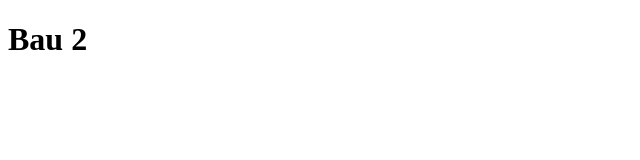
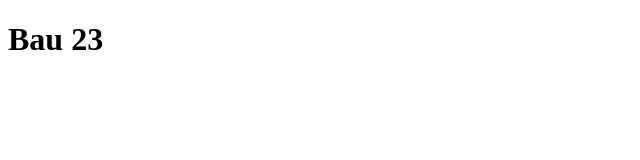
Before and after one commit to Afrodario/Esercitazioni, a plain HTML site: page PROVA/index.html in a window 1280 px wide. Shown: the full height of the page, 0-640 px from the left. Drawn offline with Linux system fonts and the light colour scheme.

Commit message:
Aggiunto Bau 23

```diff
--- a/PROVA/index.html
+++ b/PROVA/index.html
@@ -7,6 +7,6 @@
     <title>Document</title>
 </head>
 <body>
-    <h1>Bau 2</h1>
+    <h1>Bau 23</h1>
 </body>
 </html>
```
